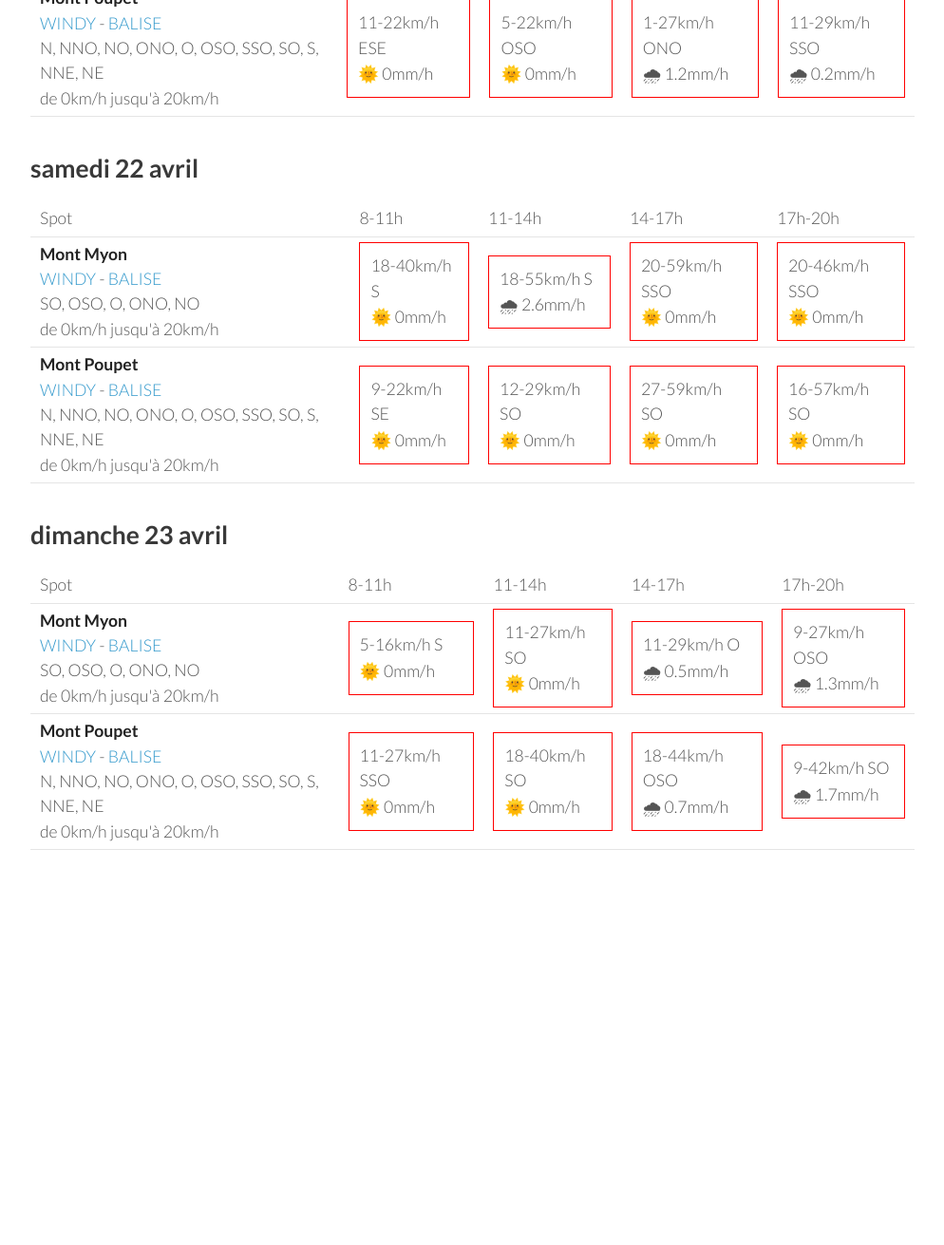
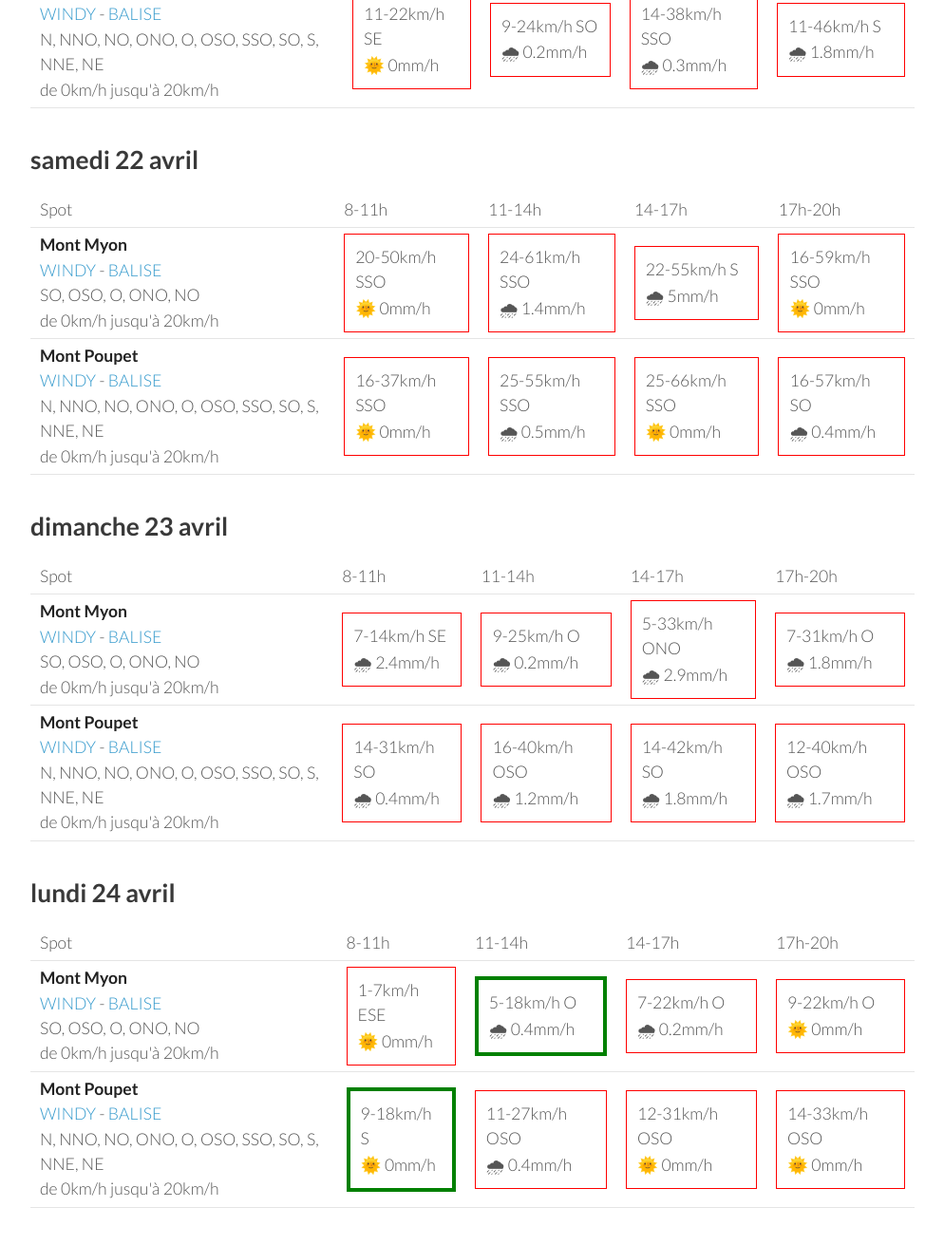
Before and after one commit to parapente-dans-le-nord/parapente-dans-le-nord.github.io, a Jekyll site: the page built from jura.markdown, in a window 1280 px wide and 1400 px high, scrolled down 1289 px. Shown: the top 1311 px of the window at 95% size, without its empty margins (26-1020 px from the left). Built offline with Jekyll 4.4.1, drawn with Linux system fonts in a browser that asks for light colours; before the commit the page ends 2312 px from its top, so only the background shows below that; some of the changed text lies outside the part shown.

Commit message:
update index.markdown

```diff
--- a/jura.markdown
+++ b/jura.markdown
@@ -24,21 +24,19 @@ page mise à jour le mercredi 19 avril 06:20
 <tr>
         <td><strong>Mont Poupet</strong><br><a href="https://windy.com/46.970/5.876?46.541,5.876,8">WINDY</a> - <span class=""><a href="http://www.balisemeteo.com/balise.php?idBalise=92">BALISE</a> </span><br> <span class="vent-favorable">N, NNO, NO, ONO, O, OSO, SSO, SO, S, NNE, NE</span><br><span class="force-vent">de 0km/h jusqu'à 20km/h</span> </td>
 
-            <td><div class="not-flyable"><p>5-9km/h SSE</p><p>🌞 0mm/h</p></div></td>
-            <td><div class="flyable"><p>5-12km/h NNO</p><p>🌞 0mm/h</p></div></td>
-            <td><div class="flyable"><p>7-20km/h NNO</p><p>🌞 0mm/h</p></div></td>
-            <td><div class="not-flyable"><p>9-24km/h NNO</p><p>🌞 0mm/h</p></div></td>
-
+            <td><div class="not-flyable"><p>0-0km/h NA</p><p>🌧️ 0mm/h</p></div></td>
+            <td><div class="flyable"><p>5-16km/h NNO</p><p>🌞 0mm/h</p></div></td>
+            <td><div class="not-flyable"><p>7-22km/h NNO</p><p>🌞 0mm/h</p></div></td>
+            <td><div class="not-flyable"><p>9-24km/h NNE</p><p>🌞 0mm/h</p></div></td>
 
     </tr>
 <tr>
         <td><strong>Mont Myon</strong><br><a href="https://windy.com/46.331/5.397?45.898,5.394,8,m:eWoagj8">WINDY</a> - <span class=""><a href="http://www.balisemeteo.com/balise.php?idBalise=70">BALISE</a> </span><br> <span class="vent-favorable">SO, OSO, O, ONO, NO</span><br><span class="force-vent">de 0km/h jusqu'à 20km/h</span> </td>
 
-            <td><div class="not-flyable"><p>5-11km/h ESE</p><p>🌞 0mm/h</p></div></td>
-            <td><div class="flyable"><p>5-11km/h ONO</p><p>🌞 0mm/h</p></div></td>
-            <td><div class="not-flyable"><p>5-16km/h NNO</p><p>🌞 0mm/h</p></div></td>
-            <td><div class="not-flyable"><p>9-22km/h NNE</p><p>🌞 0mm/h</p></div></td>
-
+            <td><div class="not-flyable"><p>0-0km/h NA</p><p>🌧️ 0mm/h</p></div></td>
+            <td><div class="flyable"><p>5-12km/h O</p><p>🌞 0mm/h</p></div></td>
+            <td><div class="not-flyable"><p>7-20km/h NNO</p><p>🌞 0mm/h</p></div></td>
+            <td><div class="not-flyable"><p>5-18km/h N</p><p>🌞 0mm/h</p></div></td>
 
     </tr>
 
@@ -60,20 +58,20 @@ page mise à jour le mercredi 19 avril 06:20
 <tr>
         <td><strong>Mont Myon</strong><br><a href="https://windy.com/46.331/5.397?45.898,5.394,8,m:eWoagj8">WINDY</a> - <span class=""><a href="http://www.balisemeteo.com/balise.php?idBalise=70">BALISE</a> </span><br> <span class="vent-favorable">SO, OSO, O, ONO, NO</span><br><span class="force-vent">de 0km/h jusqu'à 20km/h</span> </td>
 
-            <td><div class="flyable"><p>7-14km/h OSO</p><p>🌧 0.3mm/h</p></div></td>
-            <td><div class="not-flyable"><p>5-14km/h ENE</p><p>🌧 3.5mm/h</p></div></td>
-            <td><div class="flyable"><p>5-16km/h ONO</p><p>🌞 0mm/h</p></div></td>
-            <td><div class="flyable"><p>1-11km/h SO</p><p>🌧 0.2mm/h</p></div></td>
+            <td><div class="not-flyable"><p>3-14km/h NE</p><p>🌧 0.4mm/h</p></div></td>
+            <td><div class="not-flyable"><p>5-18km/h NNE</p><p>🌧 5mm/h</p></div></td>
+            <td><div class="flyable"><p>7-20km/h ONO</p><p>🌧 1.8mm/h</p></div></td>
+            <td><div class="not-flyable"><p>1-14km/h SSE</p><p>🌞 0mm/h</p></div></td>
 
 
     </tr>
 <tr>
         <td><strong>Mont Poupet</strong><br><a href="https://windy.com/46.970/5.876?46.541,5.876,8">WINDY</a> - <span class=""><a href="http://www.balisemeteo.com/balise.php?idBalise=92">BALISE</a> </span><br> <span class="vent-favorable">N, NNO, NO, ONO, O, OSO, SSO, SO, S, NNE, NE</span><br><span class="force-vent">de 0km/h jusqu'à 20km/h</span> </td>
 
-            <td><div class="not-flyable"><p>14-38km/h ENE</p><p>🌞 0mm/h</p></div></td>
-            <td><div class="not-flyable"><p>11-33km/h NE</p><p>🌞 0mm/h</p></div></td>
-            <td><div class="not-flyable"><p>9-27km/h NE</p><p>🌞 0mm/h</p></div></td>
-            <td><div class="flyable"><p>5-18km/h NE</p><p>🌞 0mm/h</p></div></td>
+            <td><div class="not-flyable"><p>16-44km/h ESE</p><p>🌞 0mm/h</p></div></td>
+            <td><div class="not-flyable"><p>5-22km/h NE</p><p>🌞 0mm/h</p></div></td>
+            <td><div class="not-flyable"><p>5-22km/h NE</p><p>🌞 0mm/h</p></div></td>
+            <td><div class="flyable"><p>7-18km/h N</p><p>🌞 0mm/h</p></div></td>
 
 
     </tr>
@@ -96,20 +94,20 @@ page mise à jour le mercredi 19 avril 06:20
 <tr>
         <td><strong>Mont Myon</strong><br><a href="https://windy.com/46.331/5.397?45.898,5.394,8,m:eWoagj8">WINDY</a> - <span class=""><a href="http://www.balisemeteo.com/balise.php?idBalise=70">BALISE</a> </span><br> <span class="vent-favorable">SO, OSO, O, ONO, NO</span><br><span class="force-vent">de 0km/h jusqu'à 20km/h</span> </td>
 
-            <td><div class="not-flyable"><p>7-18km/h ESE</p><p>🌞 0mm/h</p></div></td>
-            <td><div class="flyable"><p>5-18km/h SO</p><p>🌞 0mm/h</p></div></td>
-            <td><div class="not-flyable"><p>18-40km/h SSO</p><p>🌧 0.2mm/h</p></div></td>
-            <td><div class="not-flyable"><p>18-48km/h S</p><p>🌧 0.8mm/h</p></div></td>
+            <td><div class="not-flyable"><p>7-16km/h SE</p><p>🌧 0.4mm/h</p></div></td>
+            <td><div class="not-flyable"><p>7-24km/h SSO</p><p>🌧 0.5mm/h</p></div></td>
+            <td><div class="not-flyable"><p>20-51km/h SSO</p><p>🌧 0.2mm/h</p></div></td>
+            <td><div class="not-flyable"><p>20-57km/h SSO</p><p>🌞 0mm/h</p></div></td>
 
 
     </tr>
 <tr>
         <td><strong>Mont Poupet</strong><br><a href="https://windy.com/46.970/5.876?46.541,5.876,8">WINDY</a> - <span class=""><a href="http://www.balisemeteo.com/balise.php?idBalise=92">BALISE</a> </span><br> <span class="vent-favorable">N, NNO, NO, ONO, O, OSO, SSO, SO, S, NNE, NE</span><br><span class="force-vent">de 0km/h jusqu'à 20km/h</span> </td>
 
-            <td><div class="not-flyable"><p>11-22km/h ESE</p><p>🌞 0mm/h</p></div></td>
-            <td><div class="not-flyable"><p>5-22km/h OSO</p><p>🌞 0mm/h</p></div></td>
-            <td><div class="not-flyable"><p>1-27km/h ONO</p><p>🌧 1.2mm/h</p></div></td>
-            <td><div class="not-flyable"><p>11-29km/h SSO</p><p>🌧 0.2mm/h</p></div></td>
+            <td><div class="not-flyable"><p>11-22km/h SE</p><p>🌞 0mm/h</p></div></td>
+            <td><div class="not-flyable"><p>9-24km/h SO</p><p>🌧 0.2mm/h</p></div></td>
+            <td><div class="not-flyable"><p>14-38km/h SSO</p><p>🌧 0.3mm/h</p></div></td>
+            <td><div class="not-flyable"><p>11-46km/h S</p><p>🌧 1.8mm/h</p></div></td>
 
 
     </tr>
@@ -132,20 +130,20 @@ page mise à jour le mercredi 19 avril 06:20
 <tr>
         <td><strong>Mont Myon</strong><br><a href="https://windy.com/46.331/5.397?45.898,5.394,8,m:eWoagj8">WINDY</a> - <span class=""><a href="http://www.balisemeteo.com/balise.php?idBalise=70">BALISE</a> </span><br> <span class="vent-favorable">SO, OSO, O, ONO, NO</span><br><span class="force-vent">de 0km/h jusqu'à 20km/h</span> </td>
 
-            <td><div class="not-flyable"><p>18-40km/h S</p><p>🌞 0mm/h</p></div></td>
-            <td><div class="not-flyable"><p>18-55km/h S</p><p>🌧 2.6mm/h</p></div></td>
-            <td><div class="not-flyable"><p>20-59km/h SSO</p><p>🌞 0mm/h</p></div></td>
-            <td><div class="not-flyable"><p>20-46km/h SSO</p><p>🌞 0mm/h</p></div></td>
+            <td><div class="not-flyable"><p>20-50km/h SSO</p><p>🌞 0mm/h</p></div></td>
+            <td><div class="not-flyable"><p>24-61km/h SSO</p><p>🌧 1.4mm/h</p></div></td>
+            <td><div class="not-flyable"><p>22-55km/h S</p><p>🌧 5mm/h</p></div></td>
+            <td><div class="not-flyable"><p>16-59km/h SSO</p><p>🌞 0mm/h</p></div></td>
 
 
     </tr>
 <tr>
         <td><strong>Mont Poupet</strong><br><a href="https://windy.com/46.970/5.876?46.541,5.876,8">WINDY</a> - <span class=""><a href="http://www.balisemeteo.com/balise.php?idBalise=92">BALISE</a> </span><br> <span class="vent-favorable">N, NNO, NO, ONO, O, OSO, SSO, SO, S, NNE, NE</span><br><span class="force-vent">de 0km/h jusqu'à 20km/h</span> </td>
 
-            <td><div class="not-flyable"><p>9-22km/h SE</p><p>🌞 0mm/h</p></div></td>
-            <td><div class="not-flyable"><p>12-29km/h SO</p><p>🌞 0mm/h</p></div></td>
-            <td><div class="not-flyable"><p>27-59km/h SO</p><p>🌞 0mm/h</p></div></td>
-            <td><div class="not-flyable"><p>16-57km/h SO</p><p>🌞 0mm/h</p></div></td>
+            <td><div class="not-flyable"><p>16-37km/h SSO</p><p>🌞 0mm/h</p></div></td>
+            <td><div class="not-flyable"><p>25-55km/h SSO</p><p>🌧 0.5mm/h</p></div></td>
+            <td><div class="not-flyable"><p>25-66km/h SSO</p><p>🌞 0mm/h</p></div></td>
+            <td><div class="not-flyable"><p>16-57km/h SO</p><p>🌧 0.4mm/h</p></div></td>
 
 
     </tr>
@@ -168,20 +166,20 @@ page mise à jour le mercredi 19 avril 06:20
 <tr>
         <td><strong>Mont Myon</strong><br><a href="https://windy.com/46.331/5.397?45.898,5.394,8,m:eWoagj8">WINDY</a> - <span class=""><a href="http://www.balisemeteo.com/balise.php?idBalise=70">BALISE</a> </span><br> <span class="vent-favorable">SO, OSO, O, ONO, NO</span><br><span class="force-vent">de 0km/h jusqu'à 20km/h</span> </td>
 
-            <td><div class="not-flyable"><p>5-16km/h S</p><p>🌞 0mm/h</p></div></td>
-            <td><div class="not-flyable"><p>11-27km/h SO</p><p>🌞 0mm/h</p></div></td>
-            <td><div class="not-flyable"><p>11-29km/h O</p><p>🌧 0.5mm/h</p></div></td>
-            <td><div class="not-flyable"><p>9-27km/h OSO</p><p>🌧 1.3mm/h</p></div></td>
+            <td><div class="not-flyable"><p>7-14km/h SE</p><p>🌧 2.4mm/h</p></div></td>
+            <td><div class="not-flyable"><p>9-25km/h O</p><p>🌧 0.2mm/h</p></div></td>
+            <td><div class="not-flyable"><p>5-33km/h ONO</p><p>🌧 2.9mm/h</p></div></td>
+            <td><div class="not-flyable"><p>7-31km/h O</p><p>🌧 1.8mm/h</p></div></td>
 
 
     </tr>
 <tr>
         <td><strong>Mont Poupet</strong><br><a href="https://windy.com/46.970/5.876?46.541,5.876,8">WINDY</a> - <span class=""><a href="http://www.balisemeteo.com/balise.php?idBalise=92">BALISE</a> </span><br> <span class="vent-favorable">N, NNO, NO, ONO, O, OSO, SSO, SO, S, NNE, NE</span><br><span class="force-vent">de 0km/h jusqu'à 20km/h</span> </td>
 
-            <td><div class="not-flyable"><p>11-27km/h SSO</p><p>🌞 0mm/h</p></div></td>
-            <td><div class="not-flyable"><p>18-40km/h SO</p><p>🌞 0mm/h</p></div></td>
-            <td><div class="not-flyable"><p>18-44km/h OSO</p><p>🌧 0.7mm/h</p></div></td>
-            <td><div class="not-flyable"><p>9-42km/h SO</p><p>🌧 1.7mm/h</p></div></td>
+            <td><div class="not-flyable"><p>14-31km/h SO</p><p>🌧 0.4mm/h</p></div></td>
+            <td><div class="not-flyable"><p>16-40km/h OSO</p><p>🌧 1.2mm/h</p></div></td>
+            <td><div class="not-flyable"><p>14-42km/h SO</p><p>🌧 1.8mm/h</p></div></td>
+            <td><div class="not-flyable"><p>12-40km/h OSO</p><p>🌧 1.7mm/h</p></div></td>
 
 
     </tr>
@@ -189,3 +187,39 @@ page mise à jour le mercredi 19 avril 06:20
 </tbody>
 </table>
 {:/}
+## lundi 24 avril
+
+{::nomarkdown}
+<table>
+  <tbody>
+    <tr>
+      <td>Spot</td>
+      <td>8-11h</td>
+      <td>11-14h</td>
+      <td>14-17h</td>
+      <td>17h-20h</td>
+    </tr>
+<tr>
+        <td><strong>Mont Myon</strong><br><a href="https://windy.com/46.331/5.397?45.898,5.394,8,m:eWoagj8">WINDY</a> - <span class=""><a href="http://www.balisemeteo.com/balise.php?idBalise=70">BALISE</a> </span><br> <span class="vent-favorable">SO, OSO, O, ONO, NO</span><br><span class="force-vent">de 0km/h jusqu'à 20km/h</span> </td>
+
+            <td><div class="not-flyable"><p>1-7km/h ESE</p><p>🌞 0mm/h</p></div></td>
+            <td><div class="flyable"><p>5-18km/h O</p><p>🌧 0.4mm/h</p></div></td>
+            <td><div class="not-flyable"><p>7-22km/h O</p><p>🌧 0.2mm/h</p></div></td>
+            <td><div class="not-flyable"><p>9-22km/h O</p><p>🌞 0mm/h</p></div></td>
+
+
+    </tr>
+<tr>
+        <td><strong>Mont Poupet</strong><br><a href="https://windy.com/46.970/5.876?46.541,5.876,8">WINDY</a> - <span class=""><a href="http://www.balisemeteo.com/balise.php?idBalise=92">BALISE</a> </span><br> <span class="vent-favorable">N, NNO, NO, ONO, O, OSO, SSO, SO, S, NNE, NE</span><br><span class="force-vent">de 0km/h jusqu'à 20km/h</span> </td>
+
+            <td><div class="flyable"><p>9-18km/h S</p><p>🌞 0mm/h</p></div></td>
+            <td><div class="not-flyable"><p>11-27km/h OSO</p><p>🌧 0.4mm/h</p></div></td>
+            <td><div class="not-flyable"><p>12-31km/h OSO</p><p>🌞 0mm/h</p></div></td>
+            <td><div class="not-flyable"><p>14-33km/h OSO</p><p>🌞 0mm/h</p></div></td>
+
+
+    </tr>
+
+</tbody>
+</table>
+{:/}
```
Also changed, not shown: other parts of jura.markdown (+1 -1 lines).
